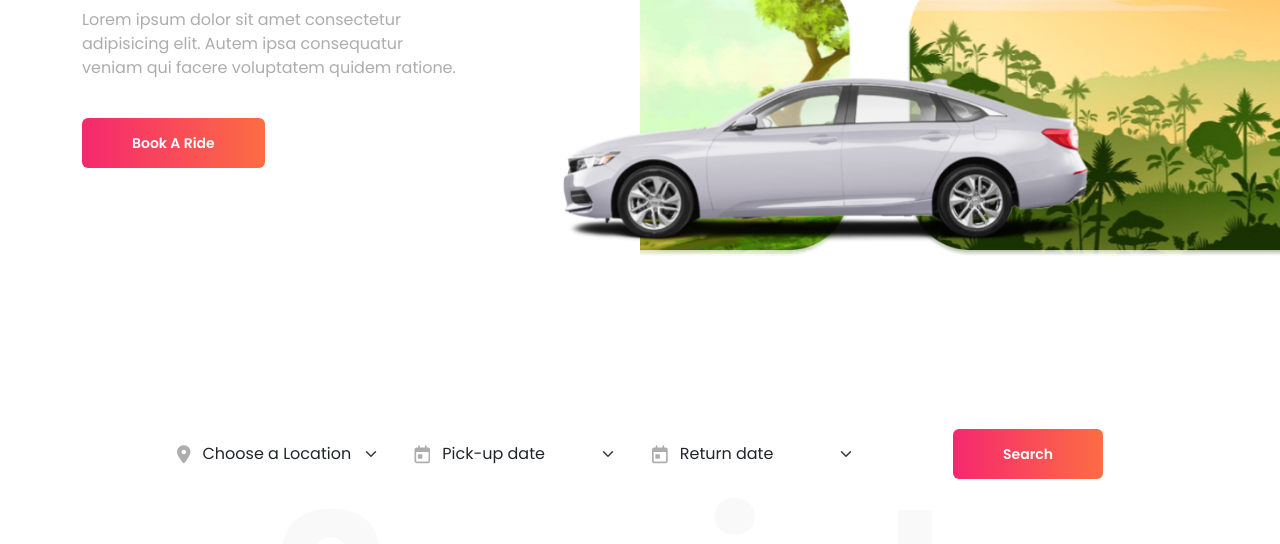
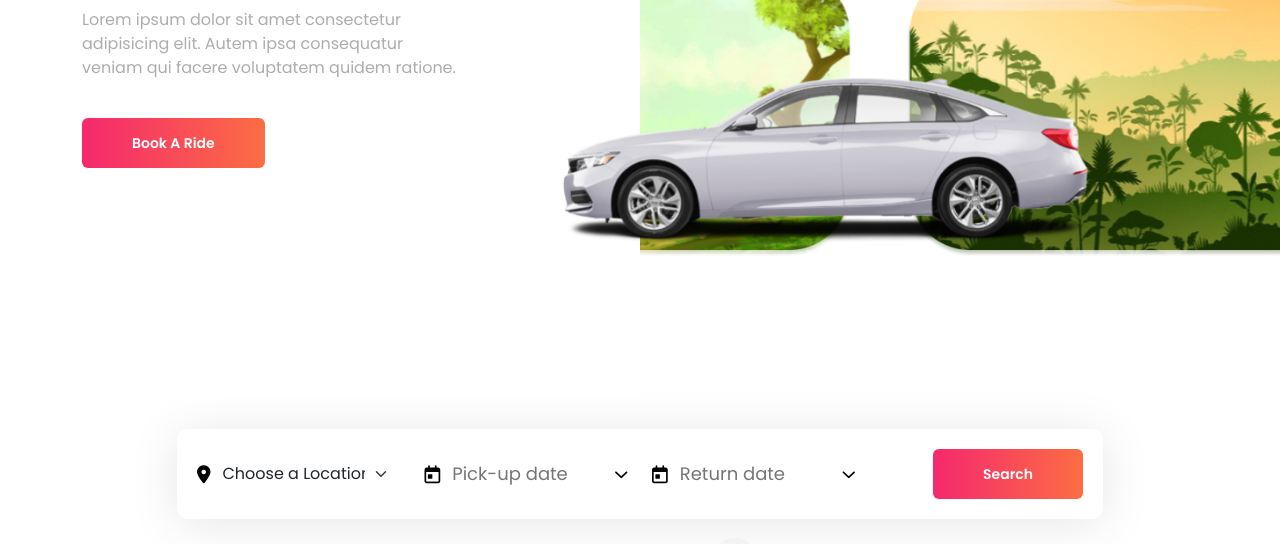
Before and after one commit to skabuamer/quickcab-taxi-booking, a plain HTML site: page index.html in a window 1280 px wide. Shown: the part 408-952 px from the top of the page. Drawn offline with nearby package versions, Linux system fonts and the light colour scheme.

Commit message:
calender-added

```diff
--- a/assets/js/main.js
+++ b/assets/js/main.js
@@ -7,3 +7,7 @@ let slider = tns({
     autoplayButtonOutput: false,
     gutter: 52,
 });
+
+$(function () {
+    $(".datepicker").datepicker();
+});
--- a/assets/scss/sections/_booking.scss
+++ b/assets/scss/sections/_booking.scss
@@ -1,14 +1,20 @@
 #booking-section {
     padding: 30px 0;
 
-    .select-proccess {
+    .select-process {
         box-shadow: 0px 5px 50px rgb(0 0 0 / 10%);
         border-radius: 10px;
         padding: 20px;
 
-        svg {
+        i {
             color: #000;
         }
+    }
+    input {
+        width: 100%;
+        border: 0;
+        outline: 0;
+        margin-left: 10px;
     }
     .form-select {
         border: 0px;
--- a/index.html
+++ b/index.html
@@ -7,6 +7,9 @@
         <title>QuickCab</title>
         <link rel="shortcut icon" href="assets/img/logo.png" type="image/x-icon" />
 
+        <!-- <link rel="stylesheet" href="https://code.jquery.com/ui/1.13.2/themes/base/jquery-ui.css" />
+         -->
+        <link rel="stylesheet" href="//code.jquery.com/ui/1.13.2/themes/base/jquery-ui.css" />
         <!-- BOOTSTRAP CSS -->
         <link rel="stylesheet" href="assets/vendor/css/bootstrap.min.css" />
 
@@ -129,26 +132,14 @@
 
                                     <div class="col-xl-3 d-flex align-items-center">
                                         <i class="fa-regular fa-calendar-day"></i>
-                                        <select class="form-select" aria-label="Default select example">
-                                            <option selected disabled>Pick-up date</option>
-                                            <option value="1">5</option>
-                                            <option value="2">10</option>
-                                            <option value="3">15</option>
-                                            <option value="4">20</option>
-                                            <option value="5">25</option>
-                                        </select>
+                                        <input type="text" class="datepicker" size="30" placeholder="Pick-up date" />
+                                        <i class="fa-regular fa-angle-down"></i>
                                     </div>
 
                                     <div class="col-xl-3 d-flex align-items-center">
                                         <i class="fa-regular fa-calendar-day"></i>
-                                        <select class="form-select" aria-label="Default select example">
-                                            <option selected disabled>Return date</option>
-                                            <option value="1">1</option>
-                                            <option value="2">5</option>
-                                            <option value="3">10</option>
-                                            <option value="4">15</option>
-                                            <option value="5">20</option>
-                                        </select>
+                                        <input type="text" class="datepicker" size="30" placeholder="Return date" />
+                                        <i class="fa-regular fa-angle-down"></i>
                                     </div>
 
                                     <div class="col-xl-3 d-flex align-items-center">
@@ -779,6 +770,9 @@
         <!-- jquery JS -->
         <script src="assets/vendor/js/jquery.min.js"></script>
 
+        <script src="https://code.jquery.com/jquery-3.6.0.js"></script>
+        <script src="https://code.jquery.com/ui/1.13.2/jquery-ui.js"></script>
+
         <!-- BOOTSTRAP JS  -->
         <script src="assets/vendor/js/bootstrap.min.js"></script>
 
```
Also changed, not shown: assets/css/style.css, 1 other file.
